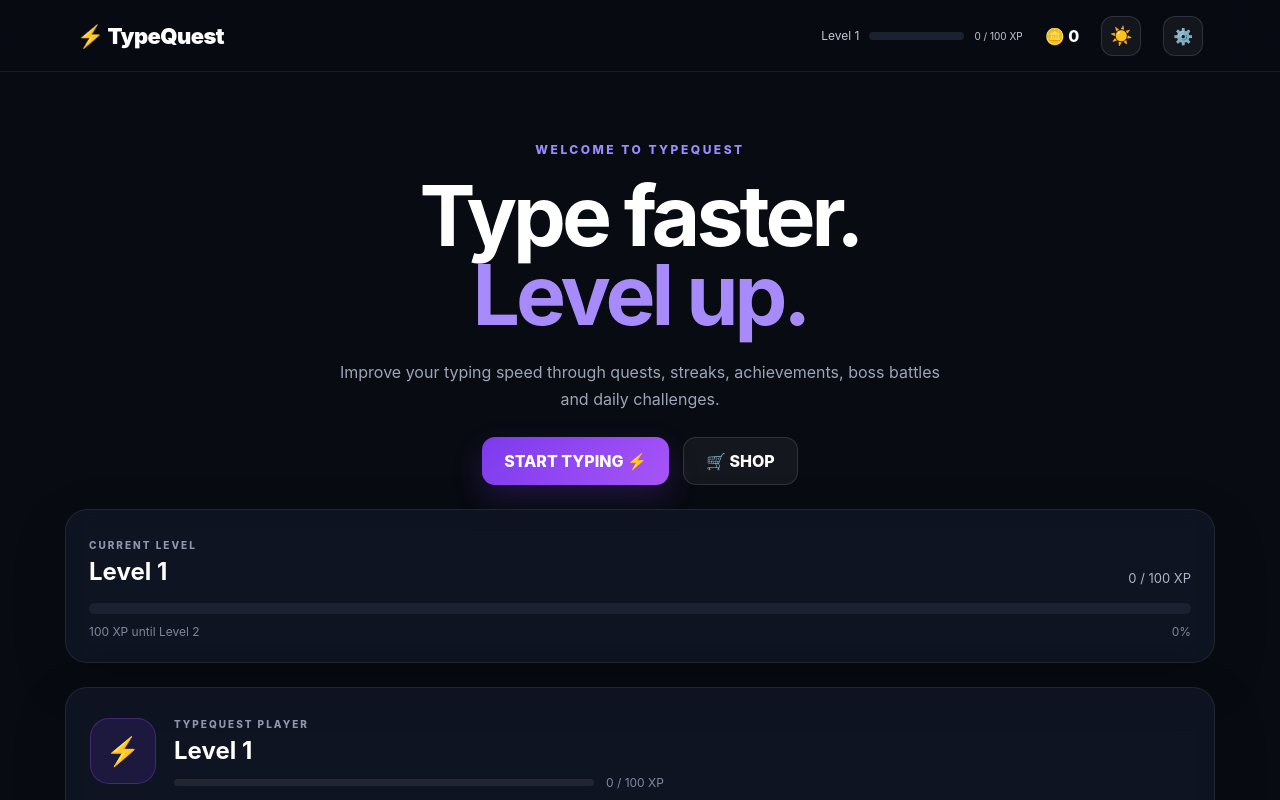
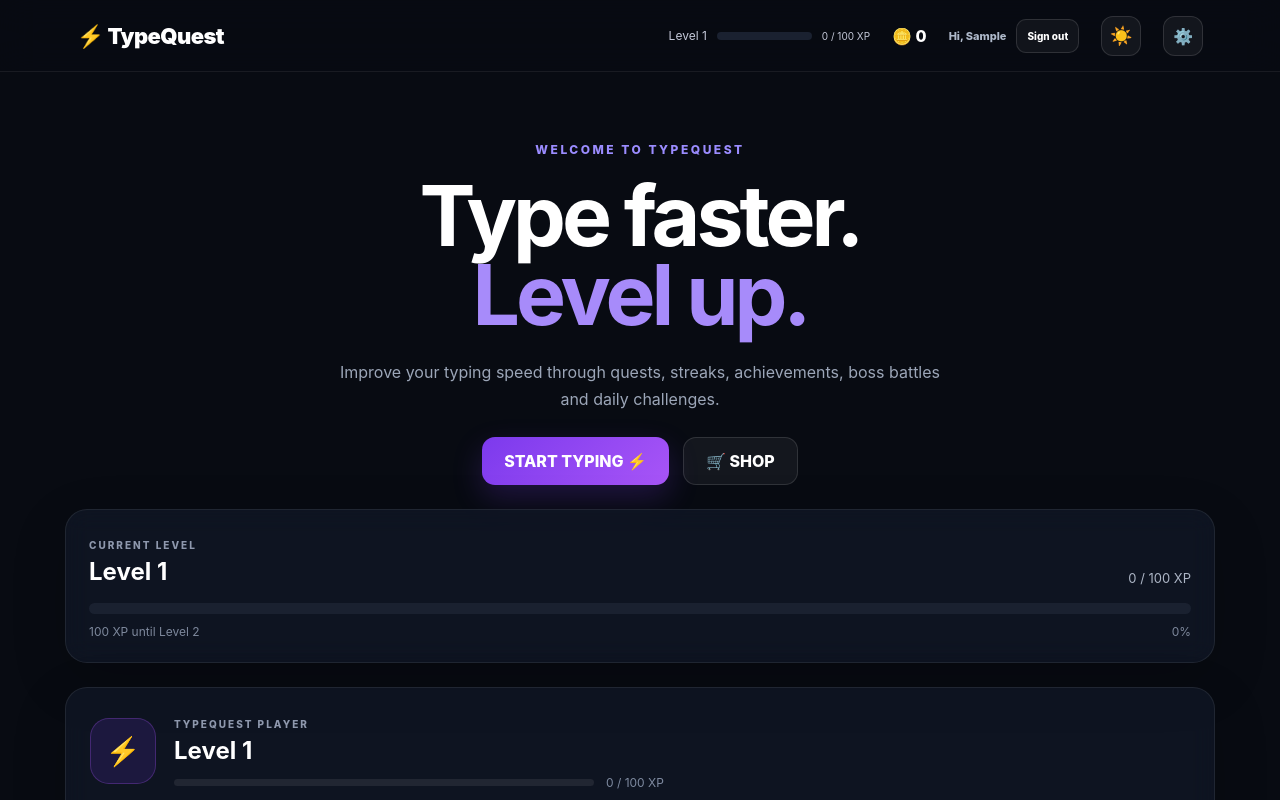
Before and after one commit to ayushydv1805/TypeQuest, a React (Vite) app: page / in a window 1280 px wide. Both pictures are taken after typing "Sample", "name@example.com", "Sample123", "Sample123" into the empty fields and a click on the button "CREATE PLAYER PROFILE →". Shown: the top 800 px of the page. Built offline with nearby package versions, Linux system fonts and the light colour scheme.

Commit message:
Add active profile and sign-out controls

```diff
--- a/src/components/Navbar.jsx
+++ b/src/components/Navbar.jsx
@@ -1,4 +1,4 @@
-function Navbar({ player, onSettings, onToggleColorMode, colorMode }) {
+function Navbar({ player, user, onLogout, onSettings, onToggleColorMode, colorMode }) {
   const progress = Math.min(100, Math.max(0, player.xp));
   const isLight = colorMode === "light";
 
@@ -29,6 +29,11 @@ function Navbar({ player, onSettings, onToggleColorMode, colorMode }) {
 
         <div className="coins">🪙 {player.coins}</div>
 
+        <div className="account-nav">
+          <span className="account-nav-name" title={user?.email || ""}>Hi, {user?.name || "Player"}</span>
+          <button className="account-nav-signout" type="button" onClick={onLogout} title="Sign out of this local profile">Sign out</button>
+        </div>
+
         <button
           className="profile-btn color-mode-btn"
           onClick={onToggleColorMode}
```
